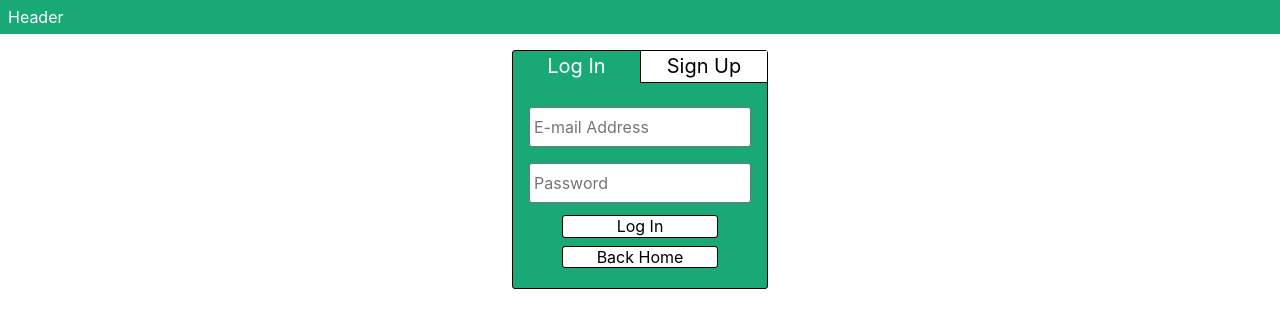
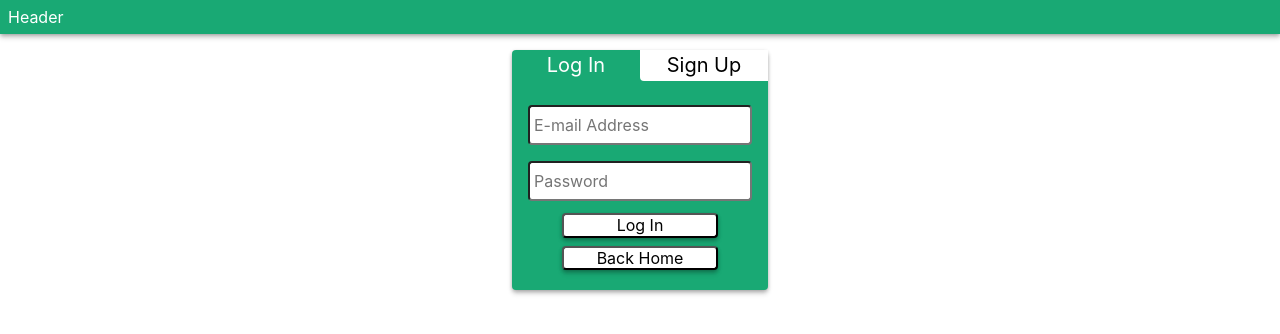
Before and after one commit to rubinj30/stock-up-app-v2, a React (Create React App) app in the folder client/: page /login in a window 1280 px wide. Shown: the top 334 px of the page. Built offline with nearby package versions, Linux system fonts and the light colour scheme.

Commit message:
added boxShadow and changed border-radius on all elements

```diff
--- a/client/src/App.css
+++ b/client/src/App.css
@@ -1,32 +1,4 @@
-.App {
-  text-align: center;
+.boxShadow {
+  box-shadow: 0px 2px 4px -1px rgba(0, 0, 0, 0.2),
+      0px 4px 5px 0px rgba(0, 0, 0, 0.14), 0px 1px 4px 0px rgba(0, 0, 0, 0.12);
 }
-
-.App-logo {
-  animation: App-logo-spin infinite 20s linear;
-  height: 40vmin;
-}
-
-.App-header {
-  background-color: #282c34;
-  min-height: 100vh;
-  display: flex;
-  flex-direction: column;
-  align-items: center;
-  justify-content: center;
-  font-size: calc(10px + 2vmin);
-  color: white;
-}
-
-.App-link {
-  color: #61dafb;
-}
-
-@keyframes App-logo-spin {
-  from {
-    transform: rotate(0deg);
-  }
-  to {
-    transform: rotate(360deg);
-  }
-}
--- a/client/src/components/atoms/button/button.component.tsx
+++ b/client/src/components/atoms/button/button.component.tsx
@@ -1,5 +1,6 @@
 import React from 'react';
 import './button.css';
+import '../../../App.css';
 
 type Props = {
     // TODO: change any type
@@ -23,7 +24,7 @@ export const Button = ({
     return (
         <button
             onClick={onClick}
-            className={`button ${className} ${size}`}
+            className={`button boxShadow ${className} ${size}`}
             type={type}
         >
             {label}
--- a/client/src/components/atoms/button/button.css
+++ b/client/src/components/atoms/button/button.css
@@ -1,5 +1,5 @@
 .button {
-    border-radius: 3px;
+    border-radius: 4px;
     outline: none;
 }
 
--- a/client/src/components/atoms/input/input.component.tsx
+++ b/client/src/components/atoms/input/input.component.tsx
@@ -18,7 +18,7 @@ export const Input = ({
     className,
     name
 }: Props) => {
-    const style = `inputStyle border-box mh0 ba ${className}`;
+    const style = `inputStyle border-box mh0 ${className}`;
     return (
         <input
             value={value}
--- a/client/src/components/atoms/input/input.css
+++ b/client/src/components/atoms/input/input.css
@@ -1,5 +1,5 @@
 .inputStyle {
     height: 2.5rem;
     outline: none;
-    border-radius: 3px;
+    border-radius: 4px;
 }
--- a/client/src/components/molecules/header/header.component.tsx
+++ b/client/src/components/molecules/header/header.component.tsx
@@ -1,9 +1,10 @@
 import React, { Component } from 'react';
+import '../../../App.css';
 
 export class Header extends Component {
     render() {
         return (
-            <div className="pa2 bg-green white">
+            <div className="boxShadow pa2 bg-green white">
                 <div className="flex">Header</div>
             </div>
         );
--- /dev/null
+++ b/client/src/components/molecules/header/header.css
@@ -0,0 +1,4 @@
+.boxShadow {
+    box-shadow: 0px 2px 4px -1px rgba(0, 0, 0, 0.2),
+        0px 4px 5px 0px rgba(0, 0, 0, 0.14), 0px 1px 4px 0px rgba(0, 0, 0, 0.12);
+}
--- a/client/src/components/organisms/log-in-form/log-in-form.component.tsx
+++ b/client/src/components/organisms/log-in-form/log-in-form.component.tsx
@@ -2,6 +2,7 @@ import React from 'react';
 import { Input } from '../../atoms/input/input.component';
 import { Button } from '../../atoms/button/button.component';
 import { Link } from 'react-router-dom';
+import '../../../App.css';
 
 type Props = {
     isLogIn: boolean;
@@ -65,7 +66,7 @@ export const LogInForm = ({ isLogIn, handleChange, login, signup }: Props) => {
                 <div className="flex flex-column items-center">
                     <Button
                         label={`${isLogIn ? 'Log In' : 'Sign Up'}`}
-                        className="w-70 ba b--black bg-white hover-green mv1"
+                        className="w-70 bg-white hover-green mv1"
                         onClick={isLogIn ? login : signup}
                     />
                     <Link
@@ -76,7 +77,7 @@ export const LogInForm = ({ isLogIn, handleChange, login, signup }: Props) => {
                             label={'Back Home'}
                             type={'button'}
                             className={
-                                'w-100 ba b--black bg-white hover-green mv1'
+                                'w-100 bg-white hover-green mv1'
                             }
                         />
                     </Link>
--- a/client/src/pages/log-in/log-in-page.component.tsx
+++ b/client/src/pages/log-in/log-in-page.component.tsx
@@ -1,6 +1,7 @@
 import React, { Component } from 'react';
 import { LogInForm } from '../../components/organisms/log-in-form/log-in-form.component';
 import './log-in.css';
+import '../../App.css';
 import axios from 'axios';
 import validator from 'validator';
 
@@ -13,13 +14,17 @@ export const LogInTabs = ({ handleClick, isLogIn }: TabsProps) => (
     <div className="f4 flex">
         <div
             onClick={handleClick}
-            className={`w-50 pv1 tc ${!isLogIn ? 'bg-white bb br' : 'white'}`}
+            className={`w-50 pv1 tc bottomBorder ${
+                !isLogIn ? 'bg-white borderBottomRight' : 'white'
+            }`}
         >
             Log In
         </div>
         <div
             onClick={handleClick}
-            className={`w-50 pv1 tc ${isLogIn ? 'bg-white bb bl' : 'white'}`}
+            className={`w-50 pv1 tc bottomBorder ${
+                isLogIn ? 'bg-white borderBottomLeft' : 'white'
+            }`}
         >
             Sign Up
         </div>
@@ -61,7 +66,7 @@ export class LogIn extends Component {
         if (validator.isEmail(emailAddress)) {
             console.log('valid email');
         } else {
-            console.log('not valid email')
+            console.log('not valid email');
         }
         // TODO: setup two-way hashing
         if (!data[0]) {
@@ -85,7 +90,7 @@ export class LogIn extends Component {
         const { isLogIn } = this.state;
         return (
             <div className="flex justify-center">
-                <div className="ba ma3 w5 bg-green loginContainer">
+                <div className="ma3 w5 bg-green loginContainer boxShadow">
                     <LogInTabs
                         handleClick={this.handleClick}
                         isLogIn={isLogIn}
--- a/client/src/pages/log-in/log-in.css
+++ b/client/src/pages/log-in/log-in.css
@@ -1,3 +1,11 @@
 .loginContainer {
-    border-radius: 3px;
+    border-radius: 4px;
 }
+
+.borderBottomLeft {
+    border-bottom-left-radius: 4px;
+}
+
+.borderBottomRight {
+    border-bottom-right-radius: 4px;
+}
```
